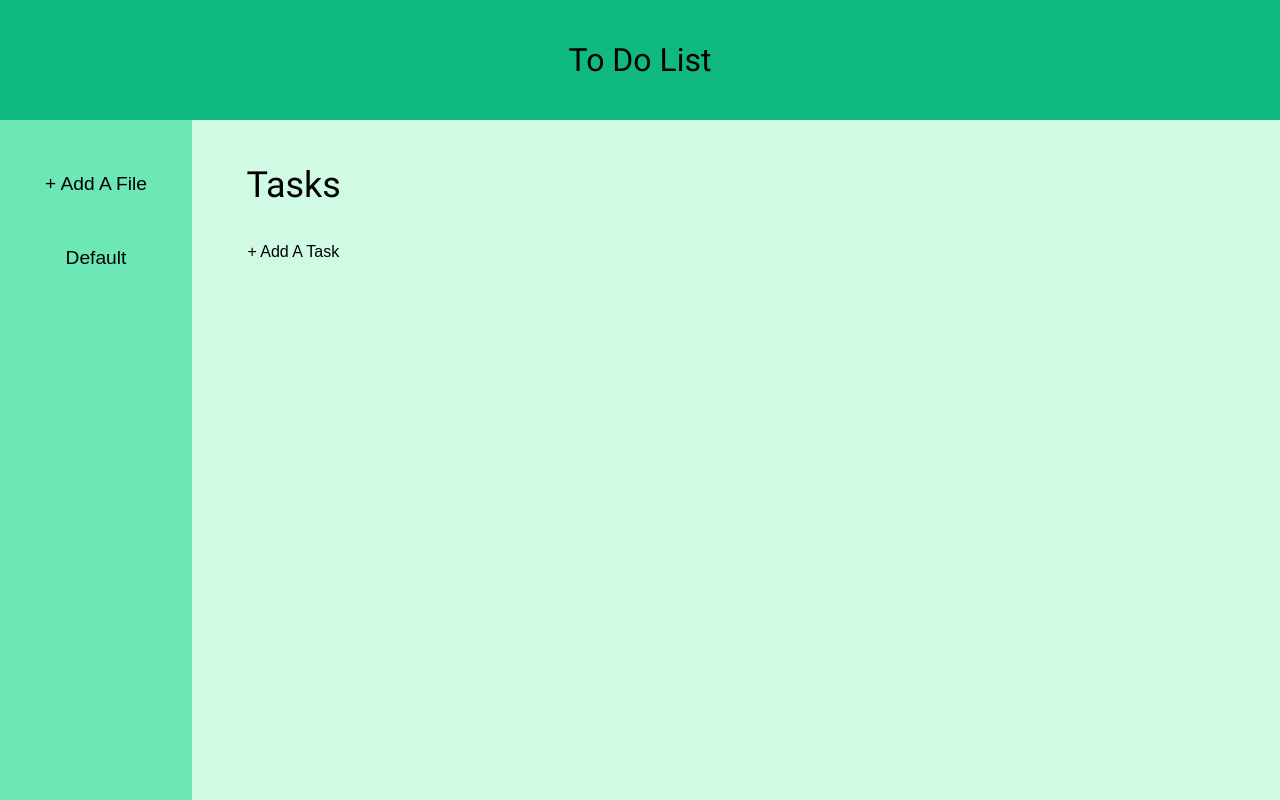
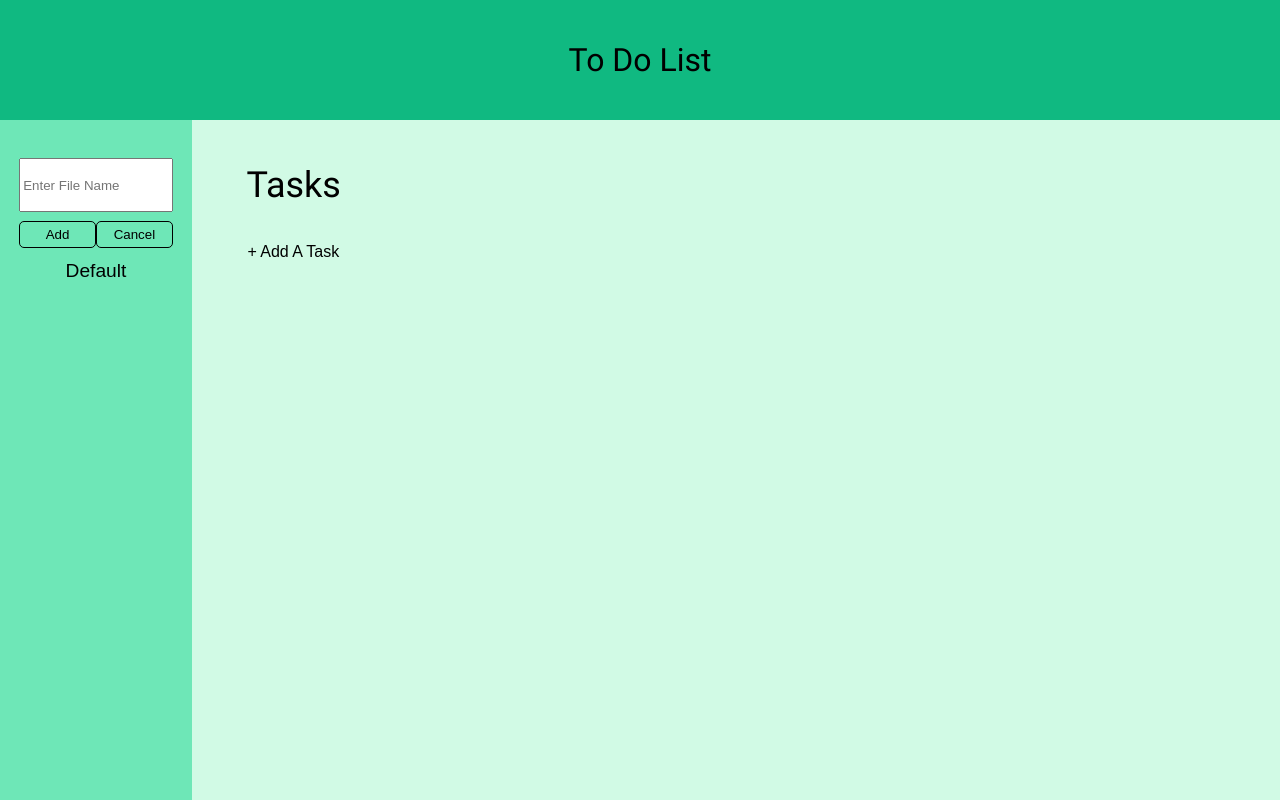
Before and after one commit to kyougene/to-do-list, a website built with webpack: page dist/index.html in a window 1280 px wide. Both pictures are taken after a click on the button "+ Add A File". Built offline with nearby package versions, Linux system fonts and the light colour scheme.

Commit message:
add file button initial event

```diff
--- a/src/EventListeners.js
+++ b/src/EventListeners.js
@@ -2,6 +2,7 @@ import createTaskObject from './TaskObjectFactoryFunction.js';
 import updateTask from './UpdateTask.js';
 
 const taskArray = [];
+const fileArray = [];
 export { taskArray };
 
 export default function () {
@@ -10,6 +11,8 @@ export default function () {
     const form = document.querySelector('.form');
     const addButton = document.querySelector('#add-button');
     const taskList = document.querySelector('.task-list');
+    const addFileButton = document.getElementById('add-file-button');
+    const defaultButton = document.getElementById('default-button');
 
     //clicking add a task will show the form for a task
     addTaskButton.addEventListener('click', () => {
@@ -63,4 +66,19 @@ export default function () {
             formContainer.classList.remove('show');
          }
     });
+
+    addFileButton.addEventListener('submit', (e)=>{
+        e.preventDefault();
+    })
+
+    addFileButton.addEventListener('click', ()=>{
+        const div = document.createElement('div');
+        div.setAttribute('class', 'add-file-container');
+        div.innerHTML = "<input type='text' name='addFileInput' id='addFileInput' placeholder='Enter File Name'> <button type='submit' id='appendFile'>Add</button> <button id='cancelFile'>Cancel</button>";
+        addFileButton.parentNode.replaceChild(div, addFileButton);
+
+    })
+
+
+
 }
--- /dev/null
+++ b/src/FileObjectFactoryFunction.js
@@ -0,0 +1,6 @@
+export default function (name) {
+    return {
+        name: name,
+        tasks: []
+    }
+};
--- a/src/PageDom.js
+++ b/src/PageDom.js
@@ -14,20 +14,26 @@ export default function () {
     const fileBar = document.createElement('div');
     fileBar.setAttribute('class', 'file-bar');
     mainContent.appendChild(fileBar);
+    //container for buttons
+    const buttonContainer = document.createElement('div');
+    buttonContainer.setAttribute('class', 'button-container');
+    fileBar.appendChild(buttonContainer)
+    //creating the add a file button, as a list item under the file list
+    const addAFileButton = document.createElement('button');
+    addAFileButton.setAttribute('class', 'button-list');
+    addAFileButton.setAttribute('id', 'add-file-button');
+    addAFileButton.textContent = '+ Add A File';
+    buttonContainer.appendChild(addAFileButton);
+    //creating the default file, also as a listem item under the file list
+    const defaultButton = document.createElement('button');
+    defaultButton.setAttribute('class', 'button-list');
+    defaultButton.setAttribute('id', 'defaultButton');
+    defaultButton.textContent = 'Default';
+    buttonContainer.appendChild(defaultButton);
     //creating list of files
     const fileList = document.createElement('ul');
     fileList.setAttribute('class', 'file-list');
     fileBar.appendChild(fileList);
-    //creating the add a file button, as a list item under the file list
-    const addAFileButton = document.createElement('li');
-    addAFileButton.setAttribute('class', 'button-list');
-    addAFileButton.innerHTML = '<button class="button">+ Add A File</button>';
-    fileList.appendChild(addAFileButton);
-    //creating the default file, also as a listem item under the file list
-    const defaultButton = document.createElement('li');
-    defaultButton.setAttribute('class', 'button-list');
-    defaultButton.innerHTML = '<button class="button">Default</button>';
-    fileList.appendChild(defaultButton);
 
 
     //creating the task container for task content
--- a/src/styles.css
+++ b/src/styles.css
@@ -61,27 +61,61 @@ header {
     padding: 15%;
 }
 
+.button-container {
+    width: 80%;
+    height: 20%;
+    display: flex;
+    flex-direction: column;
+    align-items: center;
+    margin-top: 20%;
+}
+
 .button-list {
     text-decoration: none;
-    list-style: none;
-    width: 100%;
-    height: 100%;
-}
-
-.button {
-    color: black;
     background-color: transparent;
     border: 1px solid transparent;
     border-radius: 5px;
     width: 100%;
+    height: 50%;
     font-size: 1.2rem;
-    padding: 5%;
 }
 
-.button:hover {
+.button-list:hover {
     cursor: pointer;
     background-color: rgba(255, 255, 255, .5);
 }
+
+.add-file-container {
+    width: 100%;
+    height: 100%;
+    display: flex;
+    flex-wrap: wrap;
+}
+
+#addFileInput {
+    width: 100%;
+    height: 60%;
+}
+
+#appendFile, #cancelFile{
+    background-color: transparent;
+    border: 1px solid black;
+    border-radius: 5px;
+    cursor: pointer;
+    width: 50%;
+}
+
+#cancelFile:hover {
+background-color: #9f1239;
+}
+
+#appendFile:hover {
+    background-color: #10b981;
+}
+
+
+
+
 
 /* grid layout for the task conent */
 .task-container {
```
Also changed, not shown: src/UpdateFile.js (added, +12 -0 lines), dist/main.js.
